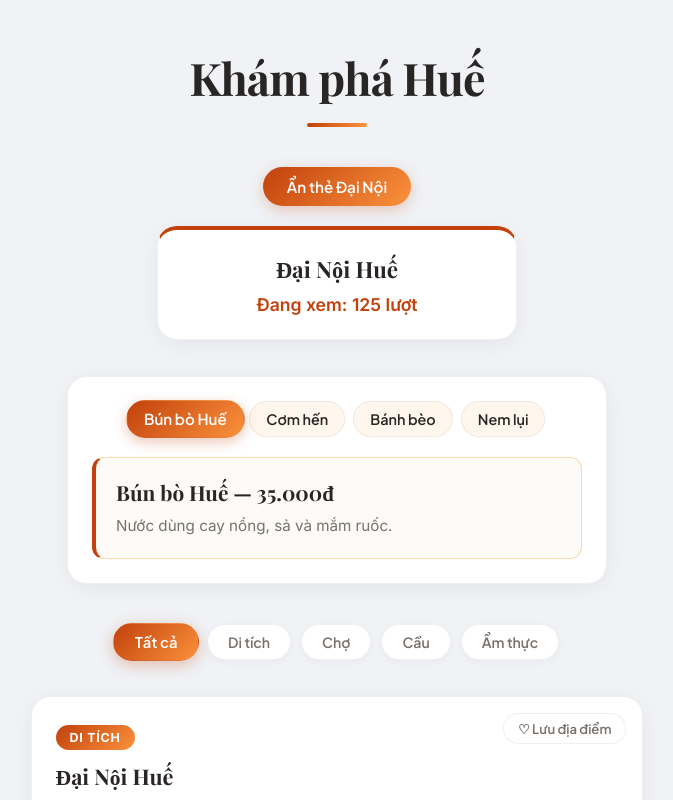
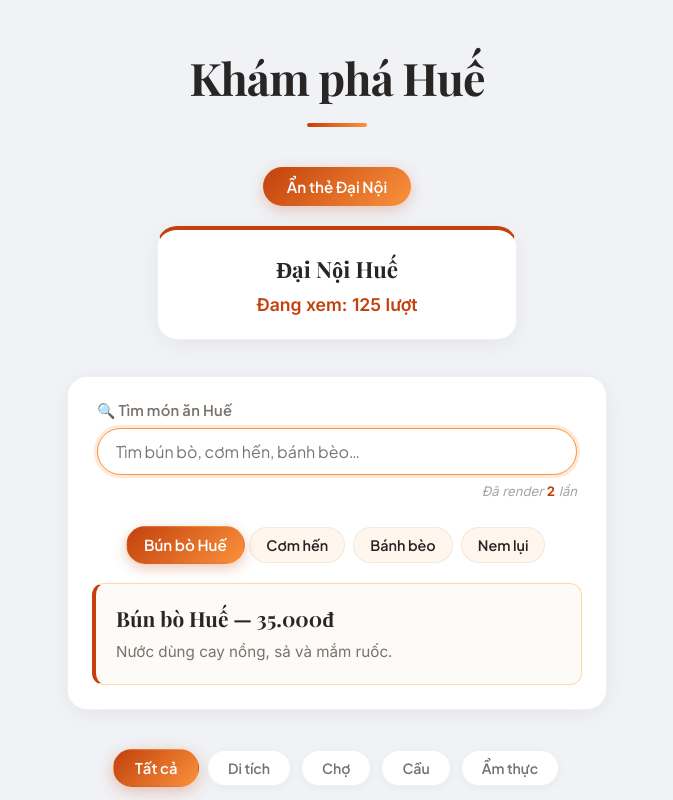
Before and after one commit to phucloc1410/phu-xuan-react, a React (Vite) app in the folder phu-xuan-react/: page / in a window 1280 px wide. Shown: the top 800 px of the page, without its empty margins (303-976 px from the left). Built offline with nearby package versions, Linux system fonts and the light colour scheme; a web font is replaced by a local one.

Commit message:
LAP 3: O tim kiem tu dong focus va dem so lan render (useRef)

```diff
--- a/phu-xuan-react/src/App.css
+++ b/phu-xuan-react/src/App.css
@@ -199,6 +199,56 @@
 @keyframes pulse {
   from { opacity: 0.6; }
   to { opacity: 1; }
+}
+
+/* ── LAB 3: TÌM KIẾM (useRef auto-focus + render count) ─ */
+.tim-mon-an {
+  max-width: 480px;
+  margin: 0 auto 28px;
+  display: flex;
+  flex-direction: column;
+  gap: 8px;
+}
+
+.tim-mon-an__label {
+  font-family: var(--font-body);
+  font-size: 0.92rem;
+  font-weight: 600;
+  color: var(--text-muted);
+  letter-spacing: 0.02em;
+}
+
+.tim-mon-an__input {
+  width: 100%;
+  padding: 12px 18px;
+  font-family: var(--font-body);
+  font-size: 1rem;
+  border: 1.5px solid var(--border-light);
+  border-radius: var(--radius-pill);
+  outline: none;
+  background: white;
+  color: var(--text-main);
+  box-shadow: 0 2px 8px rgba(0,0,0,0.04);
+  transition: border-color var(--transition), box-shadow var(--transition);
+  box-sizing: border-box;
+}
+
+.tim-mon-an__input:focus {
+  border-color: var(--primary-light);
+  box-shadow: 0 0 0 3px rgba(251, 146, 60, 0.2);
+}
+
+.tim-mon-an__count {
+  font-size: 0.82rem;
+  color: var(--text-light);
+  margin: 0;
+  text-align: right;
+  font-style: italic;
+}
+
+.tim-mon-an__count strong {
+  color: var(--primary);
+  font-style: normal;
 }
 
 /* ── CATEGORY TABS ────────────────────────────────── */
--- /dev/null
+++ b/phu-xuan-react/src/features/food/TimMonAn.jsx
@@ -0,0 +1,38 @@
+import { useRef, useEffect, useState } from 'react';
+
+function TimMonAn() {
+  const oTimKiemRef = useRef(null);
+  const soLanRenderRef = useRef(0);
+  const [tuKhoa, setTuKhoa] = useState('');
+
+  // Đếm số lần render (chạy mỗi lần hàm component được gọi lại)
+  soLanRenderRef.current = soLanRenderRef.current + 1;
+  console.log('TimMonAn đã render:', soLanRenderRef.current, 'lần');
+
+  // Auto-focus khi mount
+  useEffect(() => {
+    oTimKiemRef.current.focus();
+  }, []);
+
+  return (
+    <div className="tim-mon-an">
+      <label className="tim-mon-an__label" htmlFor="input-tim-kiem">
+        🔍 Tìm món ăn Huế
+      </label>
+      <input
+        id="input-tim-kiem"
+        ref={oTimKiemRef}
+        type="text"
+        className="tim-mon-an__input"
+        value={tuKhoa}
+        onChange={(e) => setTuKhoa(e.target.value)}
+        placeholder="Tìm bún bò, cơm hến, bánh bèo…"
+      />
+      <p className="tim-mon-an__count">
+        Đã render <strong>{soLanRenderRef.current}</strong> lần
+      </p>
+    </div>
+  );
+}
+
+export default TimMonAn;
--- a/phu-xuan-react/src/features/food/TrangMonAn.jsx
+++ b/phu-xuan-react/src/features/food/TrangMonAn.jsx
@@ -1,11 +1,15 @@
 import { useState } from 'react';
 import ChiTietMonAn from './ChiTietMonAn';
+import TimMonAn from './TimMonAn';
 
 function TrangMonAn() {
   const [idDangChon, setIdDangChon] = useState(1);
 
   return (
     <div className="trang-mon-an">
+      {/* Lab 3: Ô tìm kiếm tự động focus + đếm số lần render */}
+      <TimMonAn />
+
       <div className="food-buttons">
         <button
           type="button"
```
